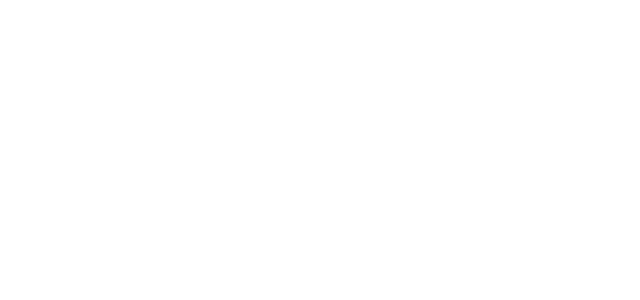
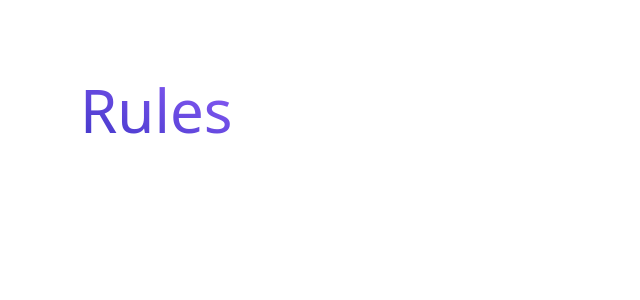
Before and after one commit to Babu-Mohammed-Izhan/animequiz, a Next.js app: page /rules in a window 1280 px wide. Shown: the top 300 px of the page, without its empty margins (0-640 px from the left). Built offline with nearby package versions, Linux system fonts and the light colour scheme.

Commit message:
added levels pages and rules pages

```diff
--- /dev/null
+++ b/components/Levelcards.tsx
@@ -0,0 +1,20 @@
+import React from 'react';
+
+interface levelTypes {
+  name: string;
+  colors: {
+    from: string;
+    to: string;
+  };
+  route: string;
+}
+
+const Levelcards = ({ name, colors, route }: levelTypes) => {
+  return (
+    <div>
+      <div></div>
+    </div>
+  );
+};
+
+export default Levelcards;
--- a/pages/index.tsx
+++ b/pages/index.tsx
@@ -11,7 +11,9 @@
         <link rel="icon" href="/favicon.ico" />
       </Head>
       <main className="flex items-center justify-center flex-col min-h-screen bg-gradient-to-tr from-indigo-700 to-violet-500">
-        <h1 className="text-8xl p-16 text-white font-Quicksand">Anime Quiz</h1>
+        <h1 className="text-8xl px-16 pb-16 text-white font-Quicksand">
+          Anime Quiz
+        </h1>
         <div className="flex items-center justify-center flex-col">
           <button className="text-4xl font-medium py-3 font-Quicksand w-52 bg-white rounded-3xl my-3 shadow-lg">
             <Link href="/levels" passHref>
--- a/pages/levels/index.tsx
+++ b/pages/levels/index.tsx
@@ -1,9 +1,12 @@
+/* eslint-disable react/no-unescaped-entities */
 import React from 'react';
 
 const StartPage = () => {
   return (
-    <div>
-      <div></div>
+    <div className="flex items-start justify-start flex-col min-h-screen p-20">
+      <h1 className="text-6xl font-medium text-transparent bg-clip-text bg-gradient-to-tr from-indigo-700 to-violet-500">
+        Let's Play
+      </h1>
     </div>
   );
 };
--- a/pages/rules.tsx
+++ b/pages/rules.tsx
@@ -1,9 +1,17 @@
+import type { NextPage } from 'next';
 import React from 'react';
 
-const Rules = () => {
+const Rules: NextPage = () => {
   return (
-    <div>
-      <div></div>
+    <div className="flex items-start justify-start flex-col min-h-screen p-20">
+      <h1 className="text-6xl font-medium text-transparent bg-clip-text bg-gradient-to-tr from-indigo-700 to-violet-500">
+        Rules
+      </h1>
+      <ul>
+        <li></li>
+        <li></li>
+        <li></li>
+      </ul>
     </div>
   );
 };
```
